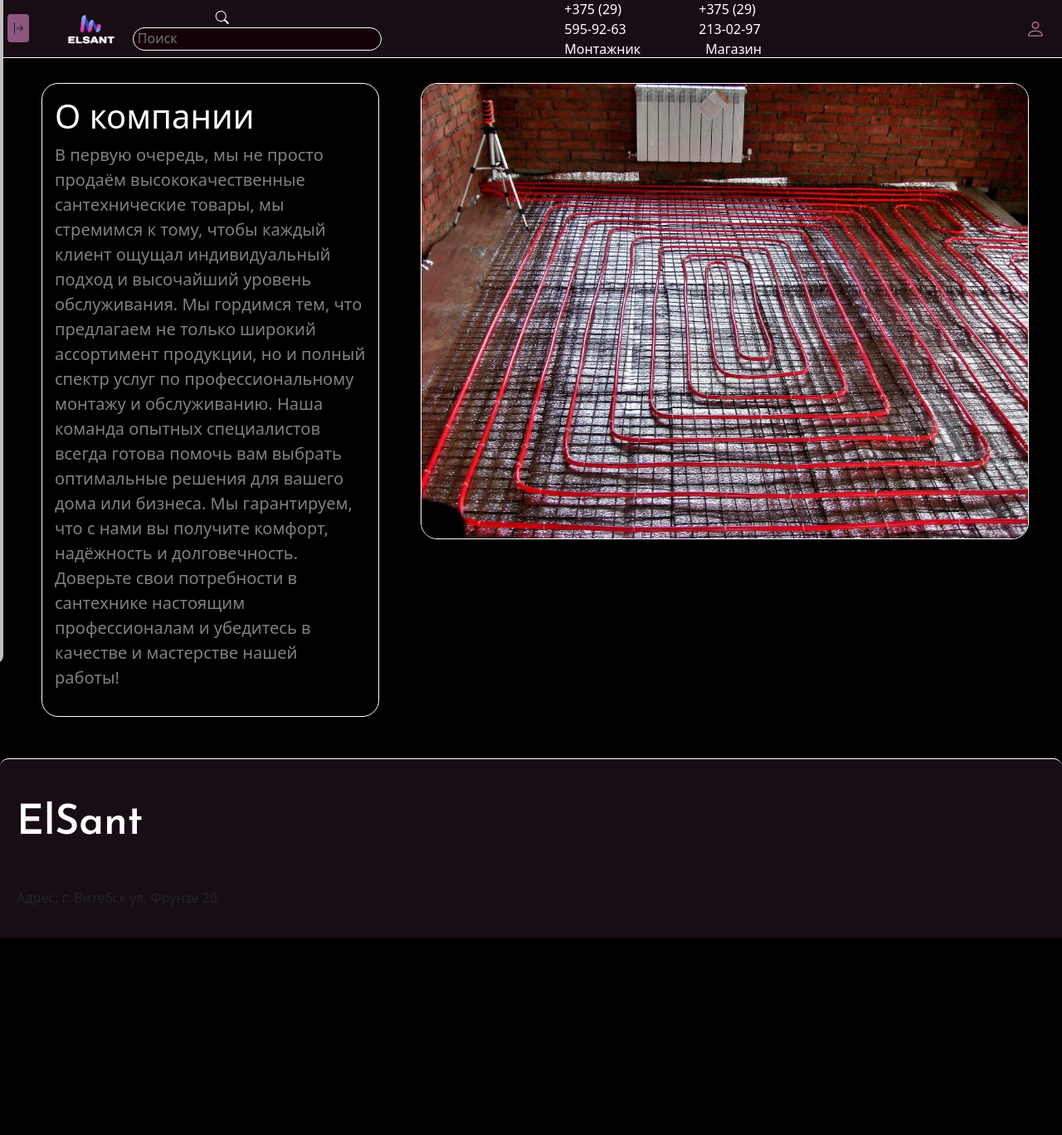
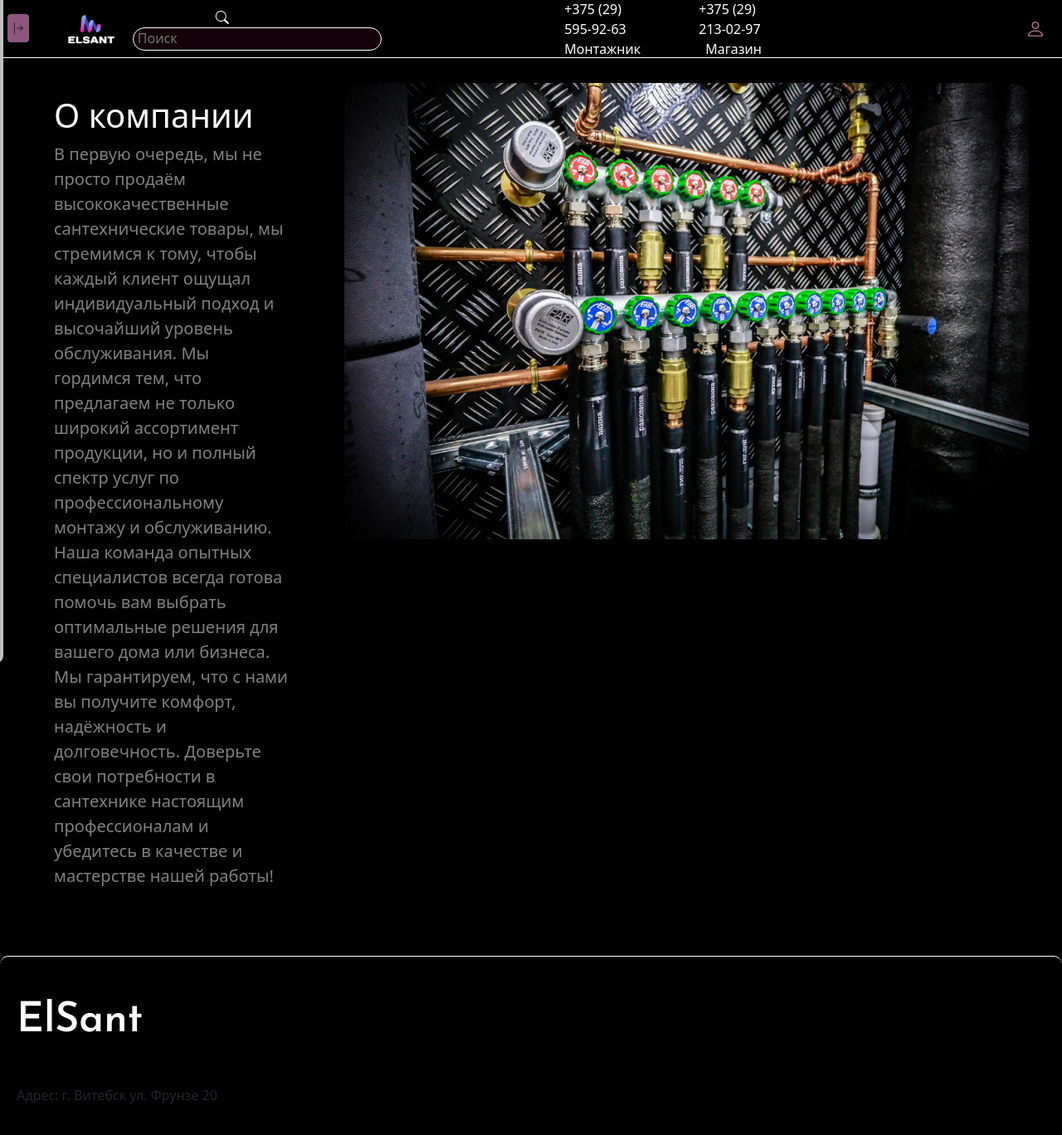
Before and after one commit to ASAFGracia/elsant, a Django app: page / in a window 1280 px wide. Shown: the whole page at 83% size. Before the commit the page ends 1130 px from the top, so only its background shows below. Run offline with Django 5.2, Linux system fonts and the light colour scheme.

```diff
--- a/main/static/main/css/main.css
+++ b/main/static/main/css/main.css
@@ -135,7 +135,7 @@ header {
 	position: fixed;
 	z-index: 100;
 	padding: 10px;
-	background-color: #180C15;
+	background-color: #000;
 	height: 70px;
 	width: 100%;
 	border-bottom: 1px solid #fff;
@@ -143,7 +143,7 @@ header {
 
 footer {
 	transition: background-color 1s ease;
-	background-color: #180C15;
+	background-color: #000;
     height: 250px;
     position: relative;
     left: 0;
@@ -302,25 +302,19 @@ footer:hover {
 }
 
 .text-div1 {
-	flex: 1;
-}
-
-.text-div1 {
 	padding: 15px;
-	border: 1px solid #fff;
 	border-radius: 20px;
 	margin-right: 50px;
 }
 
 .img-div1 {
-	flex: 1;
 	margin-right: 40px;
 }
 
 .img-div1 img {
 	border-radius: 20px;
 	height: 550px;
-	border: 1px solid #fff;
+	background-attachment: fixed;
 }
 
 .icon-button {
--- a/main/templates/main/index.html
+++ b/main/templates/main/index.html
@@ -12,7 +12,7 @@ ElSant
             <p id="o-nas">В первую очередь, мы не просто продаём высококачественные сантехнические товары, мы стремимся к тому, чтобы каждый клиент ощущал индивидуальный подход и высочайший уровень обслуживания. Мы гордимся тем, что предлагаем не только широкий ассортимент продукции, но и полный спектр услуг по профессиональному монтажу и обслуживанию. Наша команда опытных специалистов всегда готова помочь вам выбрать оптимальные решения для вашего дома или бизнеса. Мы гарантируем, что с нами вы получите комфорт, надёжность и долговечность. Доверьте свои потребности в сантехнике настоящим профессионалам и убедитесь в качестве и мастерстве нашей работы!</p>
         </div>
         <div class="img-div1">
-            <img src="{% static "main/img/gen-teppol.png" %}" alt="teppol">
+            <img src="{% static "main/img/bcgindex.jpg" %}" alt="teppol">
         </div>
     </div>
 </div>
```
Also changed, not shown: main/static/main/img/bcgindex.jpg (added).
